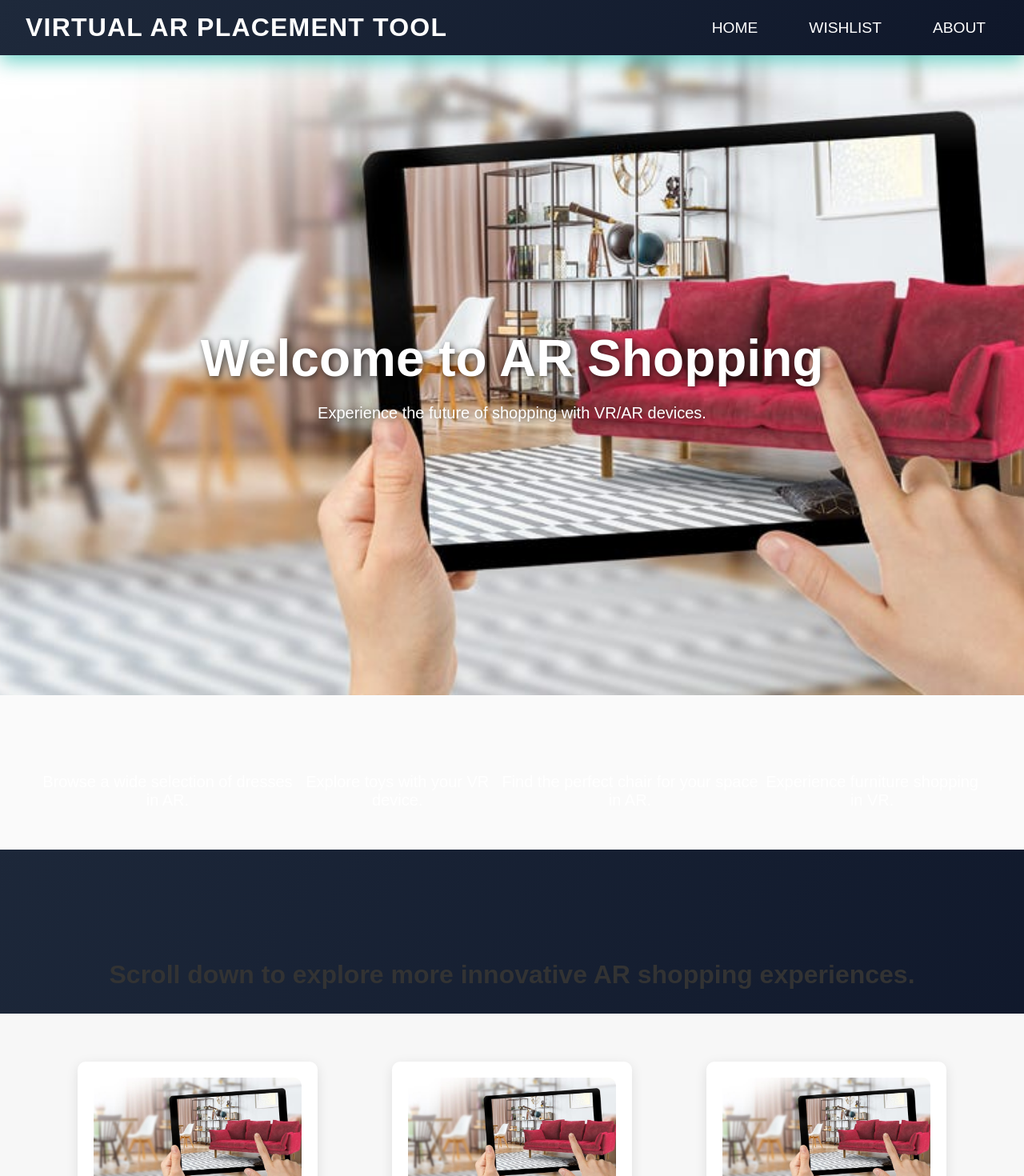
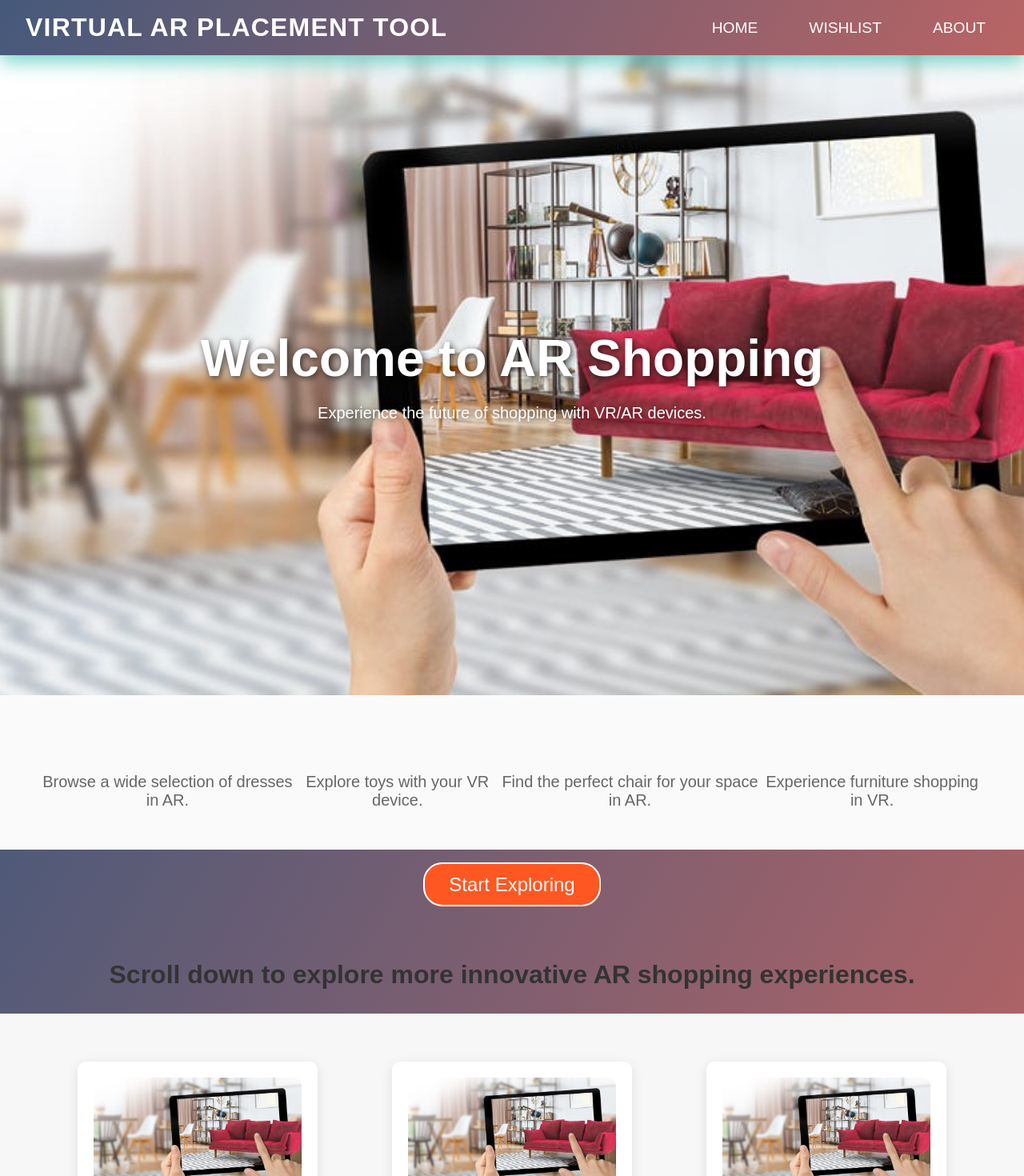
Before and after one commit to Santhosh553/virtual-shopping, a React (Create React App) app: page / in a window 1280 px wide. Shown: the top 1470 px of the page at 80% size. Built offline with nearby package versions, Linux system fonts and the light colour scheme.

Commit message:
Landing page modified

```diff
--- a/src/components/Header/styles.css
+++ b/src/components/Header/styles.css
@@ -1,6 +1,6 @@
 /* Global Variables for a Sleek Design */
 :root {
-  --bg-primary: linear-gradient(120deg, #1e293b, #0f172a);
+  --bg-primary: linear-gradient(120deg, #45597b, #b96464);
   --text-primary: #ffffff;
   --highlight: #455fdc; /* Aqua accent */
   --hover-light: rgba(255, 255, 255, 0.1);
--- a/src/components/LandingPage/LandingPage.css
+++ b/src/components/LandingPage/LandingPage.css
@@ -67,10 +67,18 @@ body {
 .category-item h2 {
   font-size: 2rem;
   margin-bottom: 10px;
+  color: #333;
 }
+
+.category-item.active,
+.start-exploring-button {
+  opacity: 1 !important;
+}
+
 
 .category-item p {
   font-size: 1.25rem;
+  color: #666;
 }
 
 .category-item.active {
@@ -86,10 +94,11 @@ body {
 
 .start-exploring-button {
   padding: 12px 30px;
-  background-color: #007bff;
+  background-color: #ff5722;
   color: white;
   text-decoration: none;
-  border-radius: 5px;
+  border-radius: 24px;
+  border: 2px solid white;
   font-size: 1.5rem;
   transition: 0.3s ease;
 }
```
